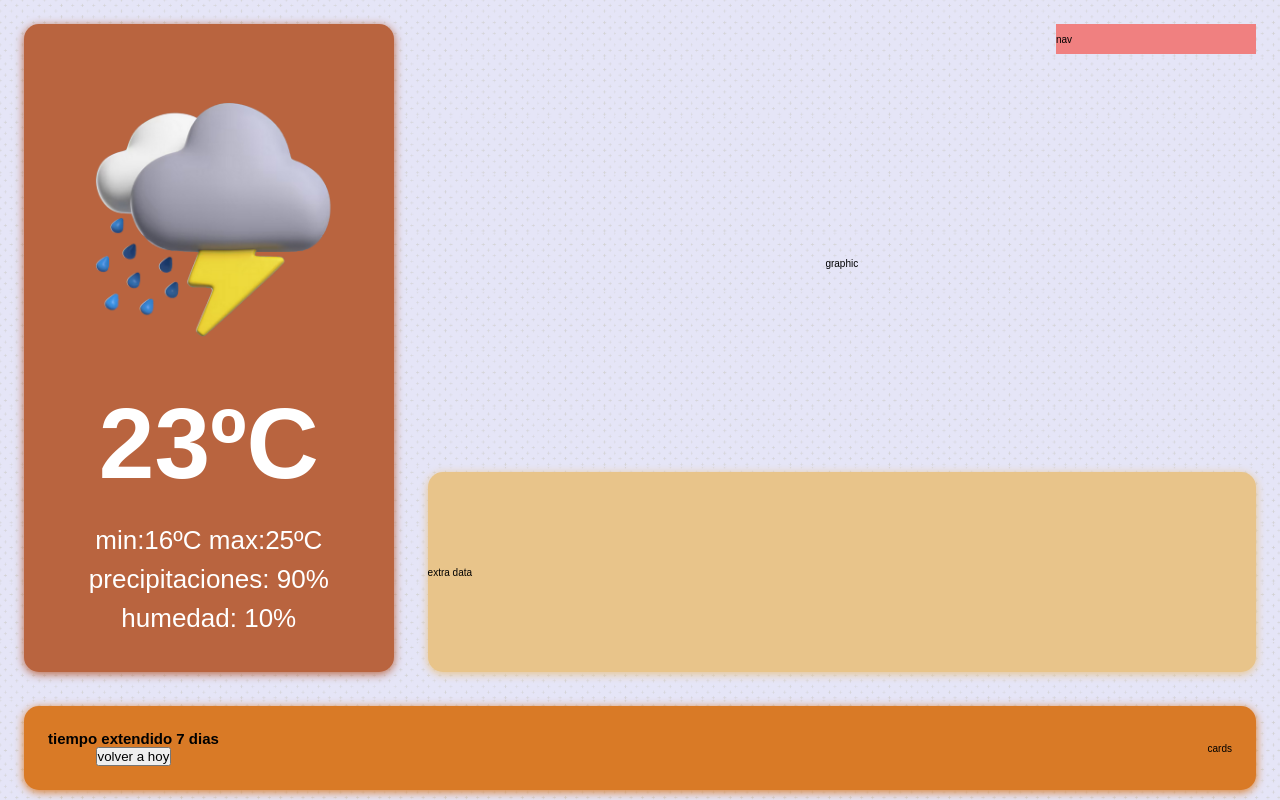
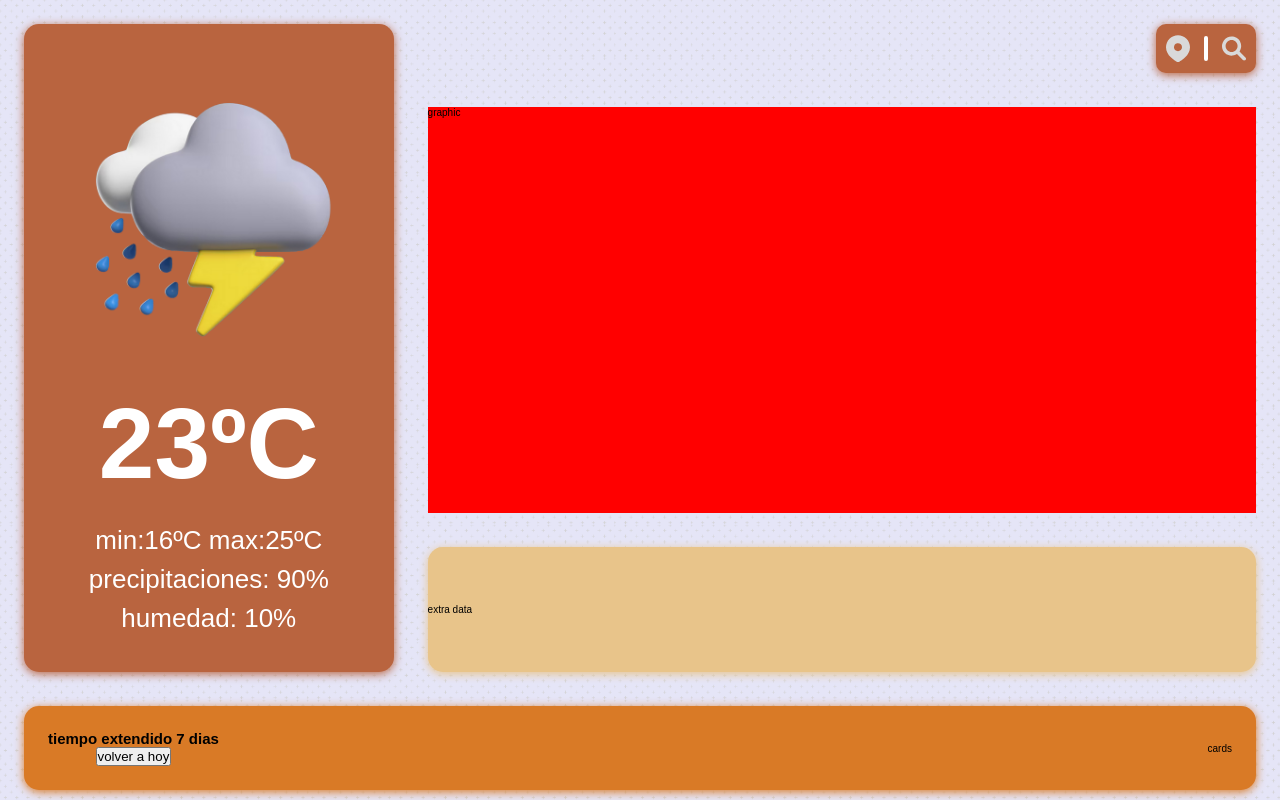
Before and after one commit to seba-krawiec/weatherApp, a React (Create React App) app: page / in a window 1280 px wide. Shown: the top 800 px of the page. Built offline with nearby package versions, Linux system fonts and the light colour scheme.

Commit message:
navbar added

```diff
--- /dev/null
+++ b/src/components/Navbar.tsx
@@ -0,0 +1,49 @@
+import React from 'react'
+import { Container } from './Container.tsx'
+import styled from 'styled-components';
+import {icons} from "../assets/icons";
+
+export const Navbar = () => {
+
+    const {Location, Search} = icons;
+
+  return (
+    <NavBar
+    flex
+    self="flex-end"
+    align="center"
+    justify="space-between"
+    >
+
+        <Location/>
+        <div></div>
+        <Search/>
+
+
+    </NavBar>
+  )
+}
+
+
+const NavBar = styled(Container)`
+
+    color: white;
+    background-color:${p => p.theme.colors.orange300};
+    width: fit-content;
+    padding: ${p => `${p.theme.paddings.medium}`};
+    border-radius: 1rem;
+    min-width:10rem;
+    box-shadow: ${(p) => (p.theme.shadows.black, p.theme.shadows.colorized(p.theme.colors.orange300))};
+
+    svg {
+        transform:scale(1.2)
+    }
+
+    div{
+        background-color: white;
+        width: .4rem;
+        height: 2.5rem;
+        border-radius:1rem
+    }
+
+`;
--- a/src/components/index.js
+++ b/src/components/index.js
@@ -1,2 +1,3 @@
 export * from "./Maincard.tsx";
 export * from "./Container.tsx";
+export * from "./Navbar.tsx";
--- a/src/sections/Main.tsx
+++ b/src/sections/Main.tsx
@@ -1,5 +1,5 @@
 import React from 'react'
-import { Container, Maincard } from '../components'
+import { Container, Maincard, Navbar } from '../components'
 import styled, { useTheme } from 'styled-components'
 
 export const Main = () => {
@@ -33,13 +33,11 @@
         justify={"space-between"}
         align={"center"}
         >
-            <Container flex width="20rem" height="3rem" self="flex-end" align="center" style={{backgroundColor:"lightcoral"}}>
-              nav
-            </Container>
-            <Container>
+            <Navbar/>
+            <Container flex width="100%" height="100%" style={{backgroundColor:"red"}}>
             graphic
             </Container>
-            <ExtraData flex width="100%" align="center" height="10rem">
+            <ExtraData flex width="100%" align="center" height="16rem">
               extra data
             </ExtraData>
         </RightWrapper>
```
